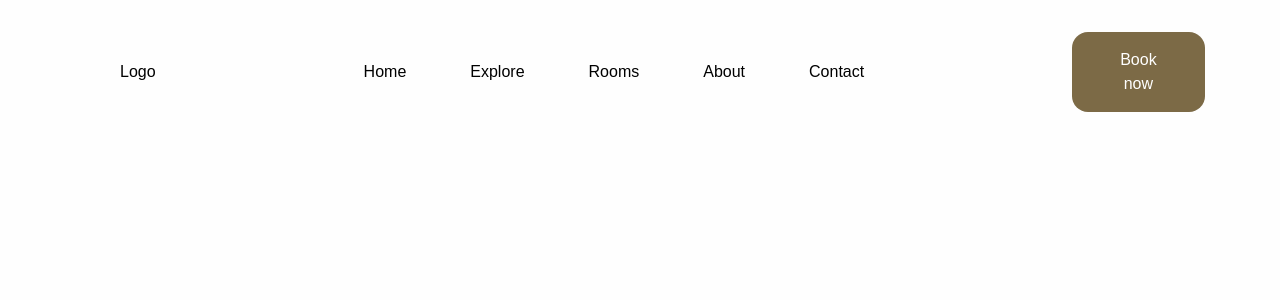
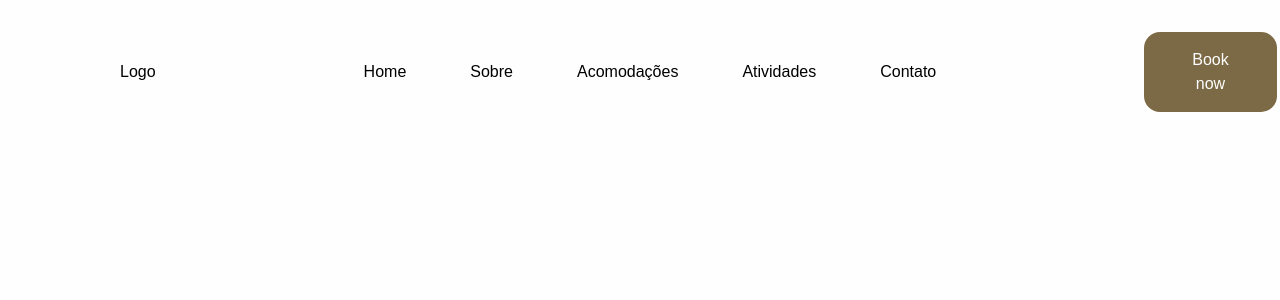
Before and after one commit to Buenohy/pousada-vista-da-mantiqueira, a Next.js app: page / in a window 1280 px wide. Shown: the top 300 px of the page. Built offline with nearby package versions, Linux system fonts and the light colour scheme.

Commit message:
feat: to portugue text

```diff
--- a/src/components/NavBat.tsx
+++ b/src/components/NavBat.tsx
@@ -10,10 +10,10 @@ export default function NavBar() {
         "
         >
           <li className="text-black">Home</li>
-          <li className="text-black">Explore</li>
-          <li className="text-black">Rooms</li>
-          <li className="text-black">About</li>
-          <li className="text-black">Contact</li>
+          <li className="text-black">Sobre</li>
+          <li className="text-black">Acomodações</li>
+          <li className="text-black">Atividades</li>
+          <li className="text-black">Contato</li>
         </ol>
       </div>
       <Button />
```
